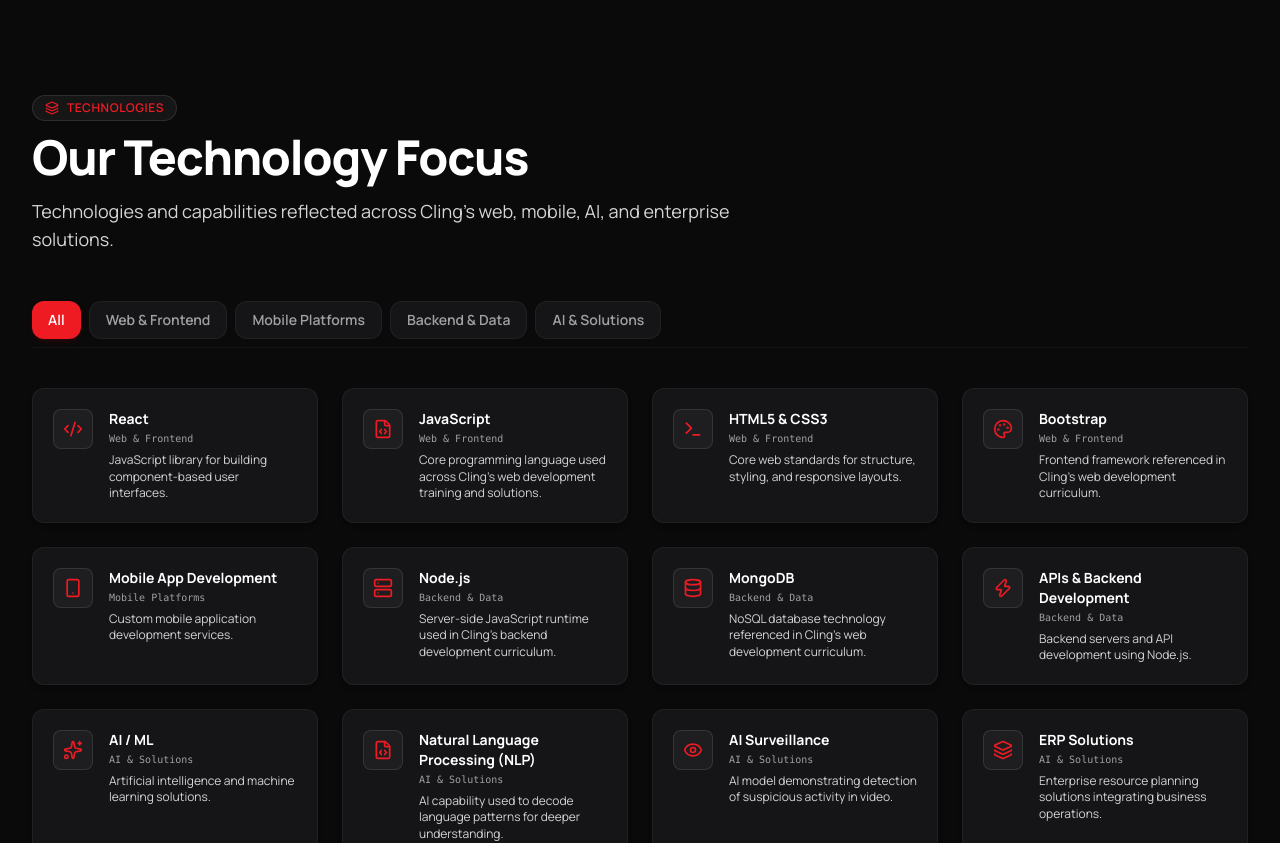
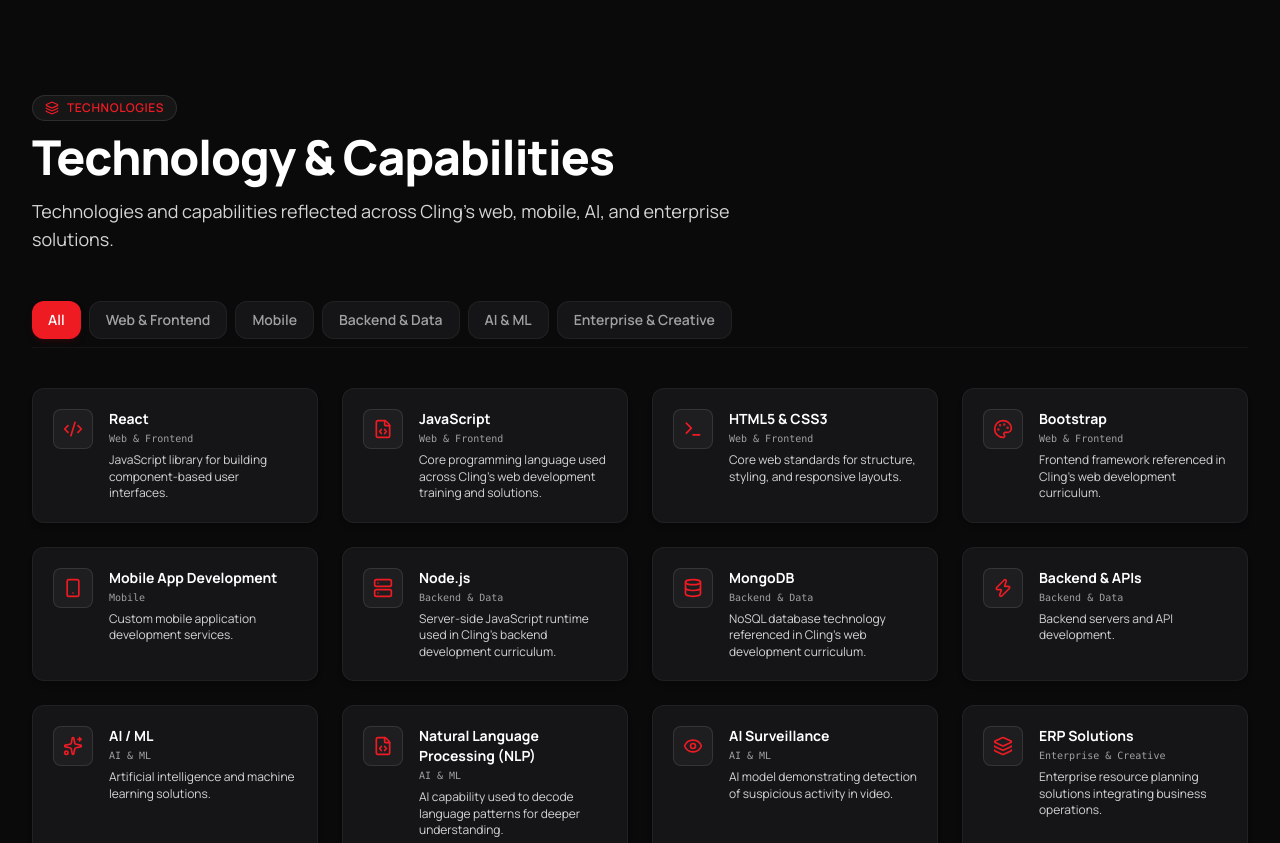
Before and after one commit to codewithayush7/clings-internship-assignment, a Next.js app: page / in a window 1280 px wide. Shown: the part 5920-6763 px from the top of the page. Built offline with nearby package versions, Linux system fonts and the light colour scheme.

Commit message:
Refine Technology & Capabilities section title, category tabs, and API card

```diff
--- a/src/components/Technology.tsx
+++ b/src/components/Technology.tsx
@@ -38,9 +38,10 @@
   const categories = [
     "All",
     "Web & Frontend",
-    "Mobile Platforms",
+    "Mobile",
     "Backend & Data",
-    "AI & Solutions",
+    "AI & ML",
+    "Enterprise & Creative",
   ];
 
   const filtered = techStackData.filter((item) => {
@@ -58,7 +59,7 @@
             <span>Technologies</span>
           </div>
           <h2 className="text-3xl sm:text-4xl lg:text-5xl font-extrabold text-white tracking-tight">
-            Our Technology Focus
+            Technology &amp; Capabilities
           </h2>
           <p className="mt-4 text-base sm:text-lg text-neutral-300 font-normal">
             Technologies and capabilities reflected across Cling&apos;s web, mobile, AI, and enterprise solutions.
--- a/src/data/siteData.ts
+++ b/src/data/siteData.ts
@@ -42,7 +42,7 @@
 
 export interface TechItem {
   name: string;
-  category: "Web & Frontend" | "Mobile Platforms" | "Backend & Data" | "AI & Solutions";
+  category: "Web & Frontend" | "Mobile" | "Backend & Data" | "AI & ML" | "Enterprise & Creative";
   iconName: string;
   description: string;
 }
@@ -362,10 +362,10 @@
     description: "Frontend framework referenced in Cling's web development curriculum.",
   },
 
-  // Mobile Platforms
+  // Mobile
   {
     name: "Mobile App Development",
-    category: "Mobile Platforms",
+    category: "Mobile",
     iconName: "Smartphone",
     description: "Custom mobile application development services.",
   },
@@ -384,40 +384,42 @@
     description: "NoSQL database technology referenced in Cling's web development curriculum.",
   },
   {
-    name: "APIs & Backend Development",
+    name: "Backend & APIs",
     category: "Backend & Data",
     iconName: "Zap",
-    description: "Backend servers and API development using Node.js.",
+    description: "Backend servers and API development.",
   },
 
-  // AI & Solutions
+  // AI & ML
   {
     name: "AI / ML",
-    category: "AI & Solutions",
+    category: "AI & ML",
     iconName: "Sparkles",
     description: "Artificial intelligence and machine learning solutions.",
   },
   {
     name: "Natural Language Processing (NLP)",
-    category: "AI & Solutions",
+    category: "AI & ML",
     iconName: "FileCode",
     description: "AI capability used to decode language patterns for deeper understanding.",
   },
   {
     name: "AI Surveillance",
-    category: "AI & Solutions",
+    category: "AI & ML",
     iconName: "Eye",
     description: "AI model demonstrating detection of suspicious activity in video.",
   },
+
+  // Enterprise & Creative
   {
     name: "ERP Solutions",
-    category: "AI & Solutions",
+    category: "Enterprise & Creative",
     iconName: "Layers3",
     description: "Enterprise resource planning solutions integrating business operations.",
   },
   {
     name: "3D Animation",
-    category: "AI & Solutions",
+    category: "Enterprise & Creative",
     iconName: "Box",
     description: "3D animation services including product visualization and architectural rendering.",
   },
```
